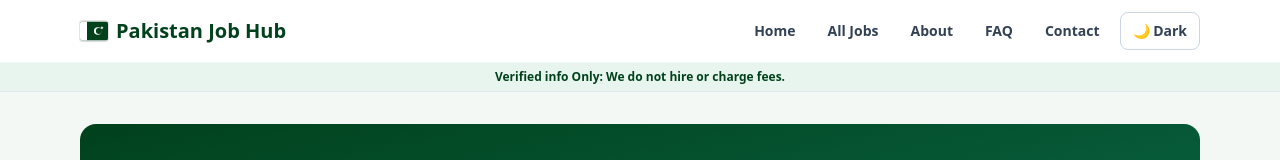
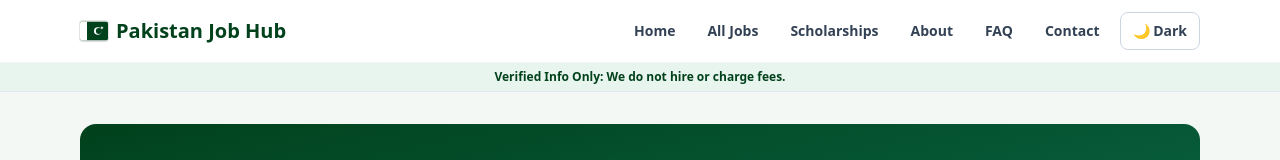
Before and after one commit to pakistanjobhub/jobhub-portal, a Next.js app: page / in a window 1280 px wide. Shown: the top 160 px of the page. Built offline with nearby package versions, Linux system fonts and the light colour scheme; no server answers.

Commit message:
Add Scholarships section (Claude plan)

```diff
--- a/components/Header.tsx
+++ b/components/Header.tsx
@@ -5,6 +5,7 @@ import PakistanFlag from "./PakistanFlag";
 const NAV = [
   { href: "/", label: "Home" },
   { href: "/jobs", label: "All Jobs" },
+  { href: "/scholarships", label: "Scholarships" },
   { href: "/about", label: "About" },
   { href: "/faq", label: "FAQ" },
   { href: "/contact", label: "Contact" },
@@ -31,7 +32,7 @@ export default function Header() {
         </nav>
       </div>
       <p className="border-t border-slate-100 bg-brand-50 px-4 py-1.5 text-center text-xs font-semibold text-brand-800 dark:border-slate-700 dark:bg-slate-800 dark:text-brand-100">
-        Verified info Only: We do not hire or charge fees.
+        Verified Info Only: We do not hire or charge fees.
       </p>
     </header>
   );
```
